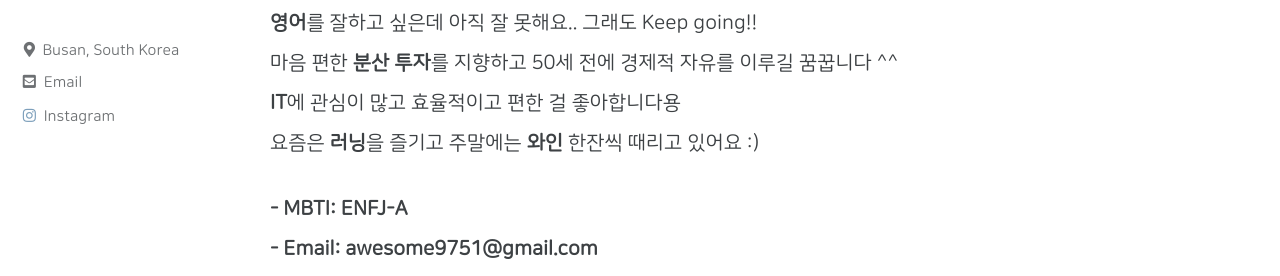
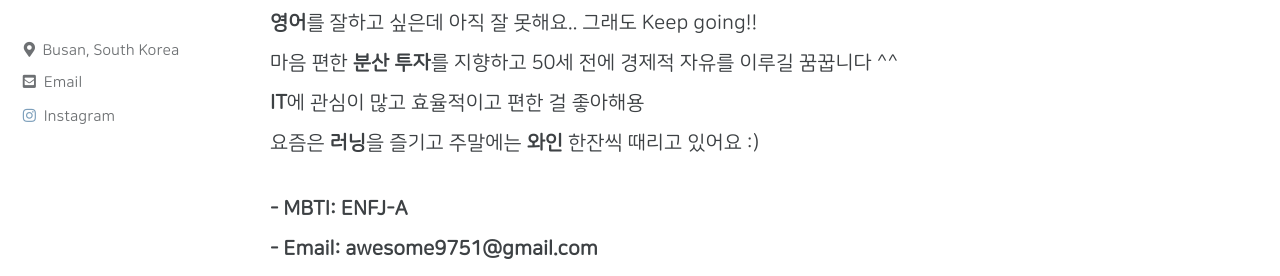
Before and after one commit to letsgokevin/readyfornewnormal.github.io, a Jekyll site: the page built from _pages/about.md, in a window 1280 px wide and 988 px high. Shown: the part 406-682 px from the top of the window. Built offline with Jekyll 4.4.1, drawn with Linux system fonts in a browser that asks for light colours; cached includes are drawn as plain includes.

Commit message:
Update about.md

```diff
--- a/_pages/about.md
+++ b/_pages/about.md
@@ -12,7 +12,7 @@ author_profile: true
 **책**에 의지를 많이 하고<br/>
 **영어**를 잘하고 싶은데 아직 잘 못해요.. 그래도 Keep going!!<br/>
 마음 편한 **분산 투자**를 지향하고 50세 전에 경제적 자유를 이루길 꿈꿉니다 ^^<br/>
-**IT**에 관심이 많고 효율적이고 편한 걸 좋아합니다용 <br/>
+**IT**에 관심이 많고 효율적이고 편한 걸 좋아해용 <br/>
 요즘은 **러닝**을 즐기고 주말에는 **와인** 한잔씩 때리고 있어요 :)<br/>
 
 **- MBTI: ENFJ-A**<br/>
```
